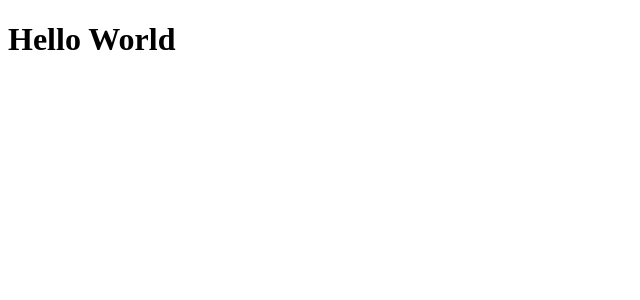
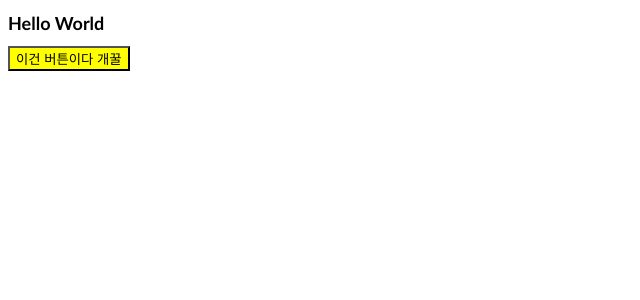
Before and after one commit to custardcream98/React.js-study, a React (Create React App) app: page / in a window 1280 px wide. Shown: the top 300 px of the page, without its empty margins (0-640 px from the left). Built offline with nearby package versions, Linux system fonts and the light colour scheme.

Commit message:
css를 모듈로 쓸수도 있고 prop-type을 지정할수 있음

```diff
--- a/package.json
+++ b/package.json
@@ -6,6 +6,7 @@
     "@testing-library/jest-dom": "^5.16.4",
     "@testing-library/react": "^13.3.0",
     "@testing-library/user-event": "^13.5.0",
+    "prop-types": "^15.8.1",
     "react": "^18.2.0",
     "react-dom": "^18.2.0",
     "react-scripts": "5.0.1",
--- a/src/App.js
+++ b/src/App.js
@@ -1,8 +1,12 @@
+import './Button'
+import Button from './Button';
+import styles from './App.module.css'
 
 function App() {
     return (
         <div>
-            <h1>Hello World</h1>
+            <h1 className={styles.title}>Hello World</h1>
+            <Button text='이건 버튼이다 개꿀' />
         </div>
     );
 }
--- /dev/null
+++ b/src/App.module.css
@@ -0,0 +1,4 @@
+.title {
+    font-family: 'Gill Sans', 'Gill Sans MT', Calibri, 'Trebuchet MS', sans-serif;
+    font-size: 18px;
+}
--- /dev/null
+++ b/src/Button.js
@@ -0,0 +1,12 @@
+import PropTypes from "prop-types";
+import styles from "./Button.module.css";
+
+function Button({ text }) {
+    return <button className={styles.btn}>{text}</button>;
+}
+
+Button.propTypes = {
+    text: PropTypes.string.isRequired
+}
+
+export default Button;
--- /dev/null
+++ b/src/Button.module.css
@@ -0,0 +1,4 @@
+.btn {
+    background-color: yellow;
+    color: black;
+}
```
Also changed, not shown: 2 other files (tests, documents, lock files or other folders).
